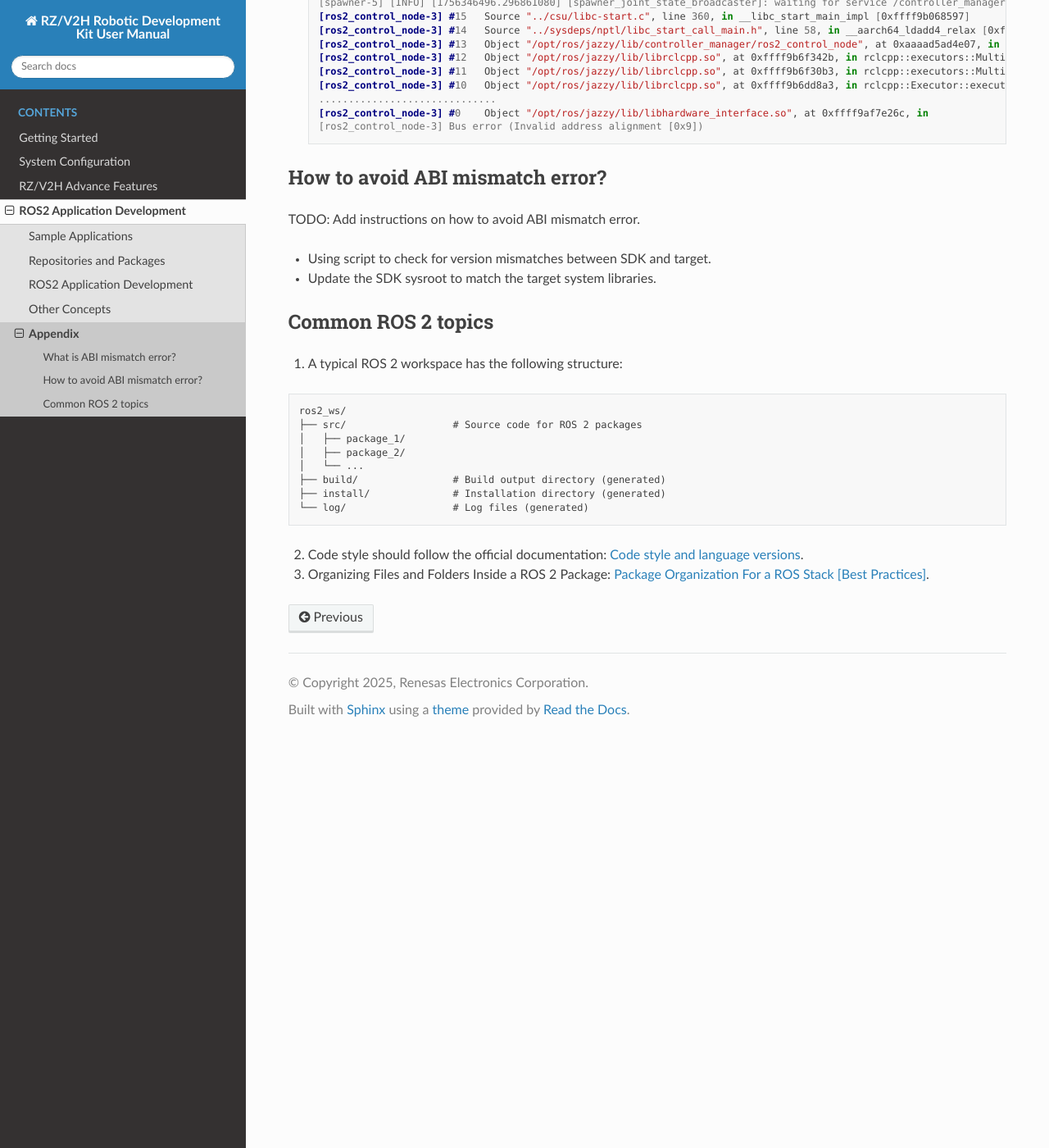
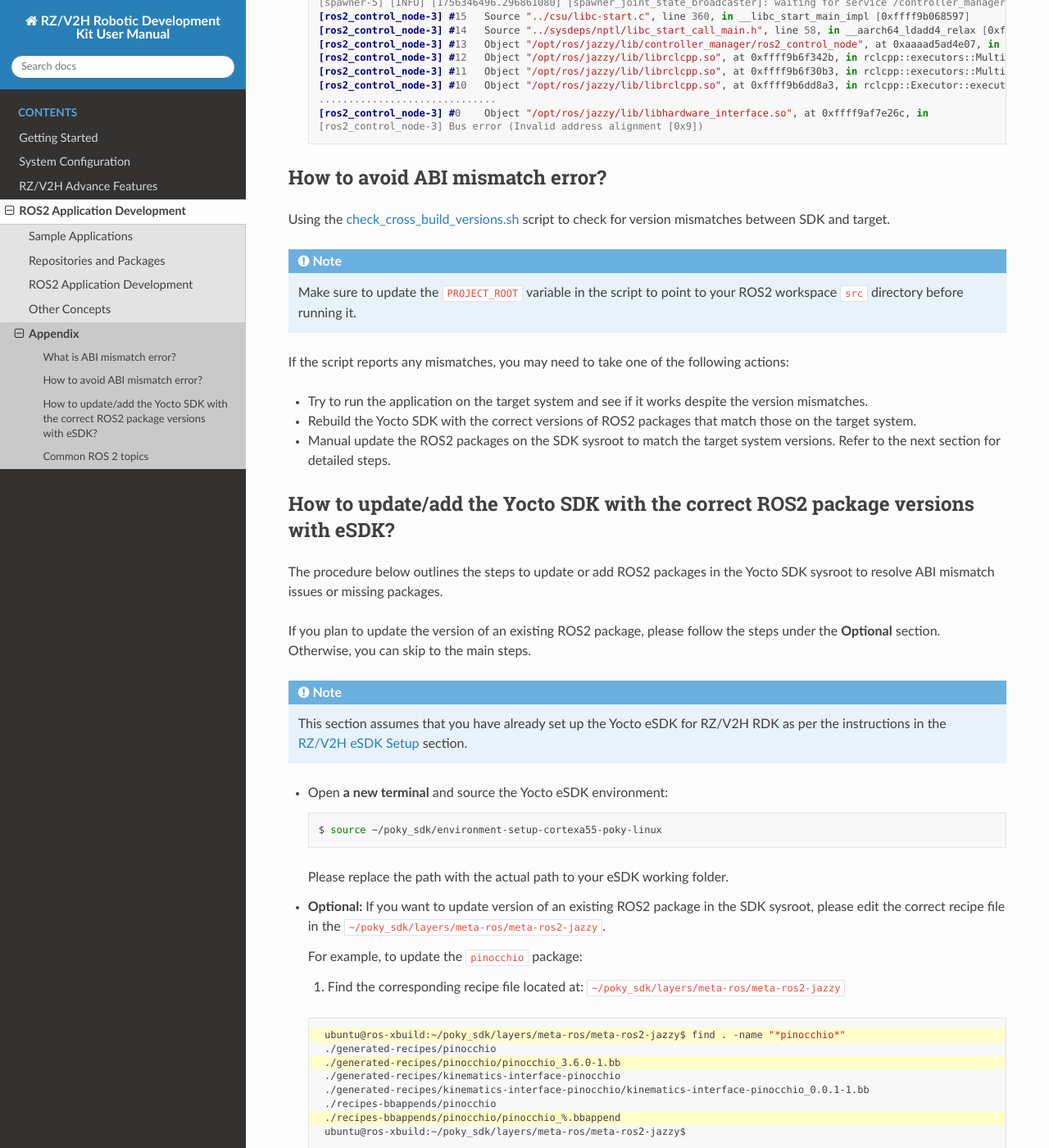
Before and after one commit to renesas-rdk/rzv2h_rdk_documentation, a Sphinx documentation site: the page built from source/3_ros2_development/appendix.rst, in a window 1280 px wide and 1400 px high, scrolled down 572 px. Shown: the whole window at 82% size. Built offline with Sphinx 7.4.7 and the Read the Docs theme 3.1.0, drawn with Linux system fonts in a browser that asks for light colours; some of the changed text lies outside the part shown.

Commit message:
doc: Add guide to fix ABI mismatch error
Signed-off-by: Cong Nguyen <cong.nguyen.zn@renesas.com>

```diff
--- a/source/3_ros2_development/appendix.rst
+++ b/source/3_ros2_development/appendix.rst
@@ -33,10 +33,86 @@
 How to avoid ABI mismatch error?
 ^^^^^^^^^^^^^^^^^^^^^^^^^^^^^^^^^^^^^
 
-TODO: Add instructions on how to avoid ABI mismatch error.
+Using the `check_cross_build_versions.sh <https://partnergitlab.renesas.solutions/sst1/industrial/ws078/utility/common_utils/-/blob/main/cross_build/yocto_sdk/check_cross_build_versions.sh?ref_type=heads>`_ script to check for version mismatches between SDK and target.
 
-- Using script to check for version mismatches between SDK and target.
-- Update the SDK sysroot to match the target system libraries.
+.. note::
+
+    Make sure to update the ``PROJECT_ROOT`` variable in the script to point to your ROS2 workspace ``src`` directory before running it.
+
+If the script reports any mismatches, you may need to take one of the following actions:
+
+- Try to run the application on the target system and see if it works despite the version mismatches.
+- Rebuild the Yocto SDK with the correct versions of ROS2 packages that match those on the target system.
+- Manual update the ROS2 packages on the SDK sysroot to match the target system versions. Refer to the next section for detailed steps.
+
+How to update/add the Yocto SDK with the correct ROS2 package versions with eSDK?
+^^^^^^^^^^^^^^^^^^^^^^^^^^^^^^^^^^^^^^^^^^^^^^^^^^^^^^^^^^^^^^^^^^^^^^^^^^^^^^^^^^
+
+The procedure below outlines the steps to update or add ROS2 packages in the Yocto SDK sysroot to resolve ABI mismatch issues or missing packages.
+
+If you plan to update the version of an existing ROS2 package, please follow the steps under the **Optional** section. Otherwise, you can skip to the main steps.
+
+.. note::
+
+    This section assumes that you have already set up the Yocto eSDK for RZ/V2H RDK as per the instructions in the :ref:`RZ/V2H eSDK Setup <esdk_setup>` section.
+
+- Open **a new terminal** and source the Yocto eSDK environment:
+
+  .. code-block:: bash
+
+     $ source ~/poky_sdk/environment-setup-cortexa55-poky-linux
+
+  Please replace the path with the actual path to your eSDK working folder.
+
+- **Optional:** If you want to update version of an existing ROS2 package in the SDK sysroot, please edit the correct recipe file in the ``~/poky_sdk/layers/meta-ros/meta-ros2-jazzy``.
+
+  For example, to update the ``pinocchio`` package:
+
+  1. Find the corresponding recipe file located at: ``~/poky_sdk/layers/meta-ros/meta-ros2-jazzy``
+
+  .. code-block:: bash
+     :emphasize-lines: 1,3,7
+
+      ubuntu@ros-xbuild:~/poky_sdk/layers/meta-ros/meta-ros2-jazzy$ find . -name "*pinocchio*"
+      ./generated-recipes/pinocchio
+      ./generated-recipes/pinocchio/pinocchio_3.6.0-1.bb
+      ./generated-recipes/kinematics-interface-pinocchio
+      ./generated-recipes/kinematics-interface-pinocchio/kinematics-interface-pinocchio_0.0.1-1.bb
+      ./recipes-bbappends/pinocchio
+      ./recipes-bbappends/pinocchio/pinocchio_%.bbappend
+      ubuntu@ros-xbuild:~/poky_sdk/layers/meta-ros/meta-ros2-jazzy$
+
+  2. Edit the recipe file.
+
+  For example, to update to version ``3.7.0``, modify the relevant fields:
+
+  - Find the correct new ``SRCREV`` for newer version available at the package's official repository.
+
+  .. tip::
+
+      You can find the correct ``SRCREV`` by visiting the package's release page which is ``SRC_URI`` combine with ``ROS_BRANCH``.
+
+      The ``SRCREV`` is usually the commit hash or tag corresponding to the desired version.
+
+      For example, for ``pinocchio``, you can check its GitHub releases for ROS2 Jazzy: `Pinocchio Releases Jazzy <https://github.com/ros2-gbp/pinocchio-release/tree/release/jazzy/pinocchio>`_.
+
+  - Update the ``SRCREV`` field in the recipe file - ``pinocchio_3.6.0-1.bb`` accordingly.
+
+  - Rename the recipe file to reflect the new version, e.g., ``pinocchio_3.7.0-1.bb``. Also, update the name of bbappend files if necessary.
+
+- Build the package.
+
+.. code-block:: bash
+
+    $ devtool modify pinocchio
+    $ devtool build pinocchio
+
+- Install the package into the SDK sysroot:
+
+.. code-block:: bash
+
+    $ cd ~/poky_sdk/workspace/sources/pinocchio/oe-workdir/image/opt/ros/jazzy
+    $ sudo cp -r * /opt/poky/5.1.4/sysroots/cortexa55-poky-linux/opt/ros/jazzy/
 
 .. _common_ros2_workspace_structure:
 
```
